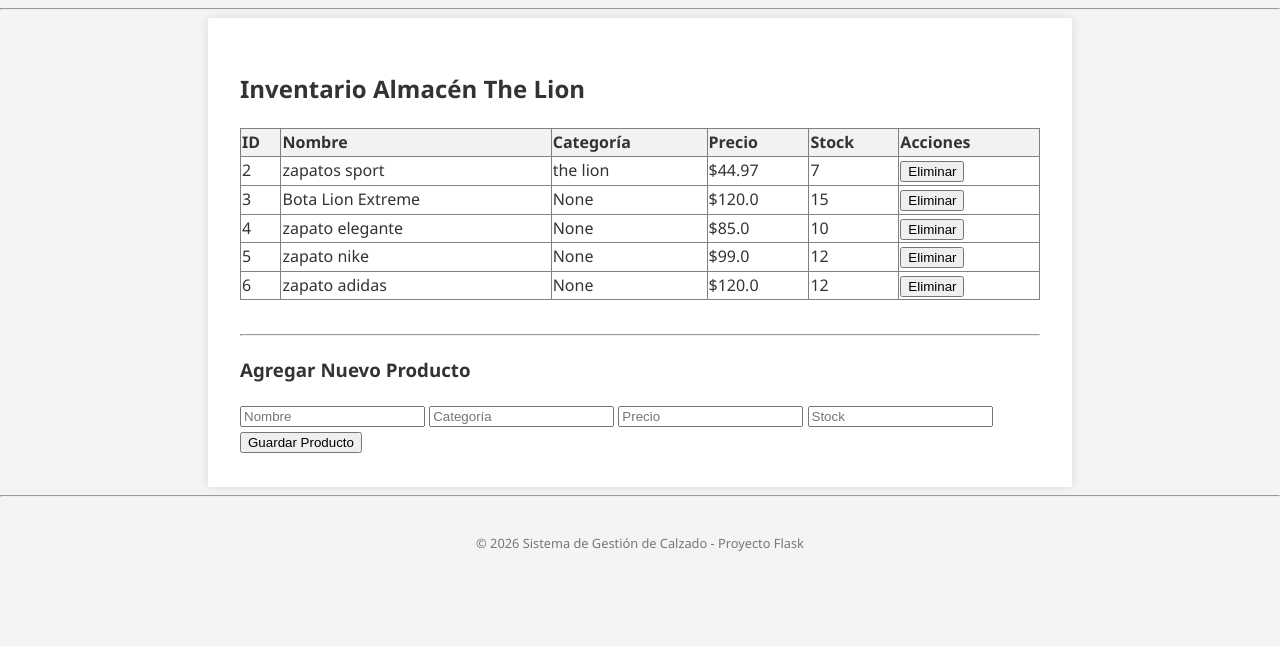
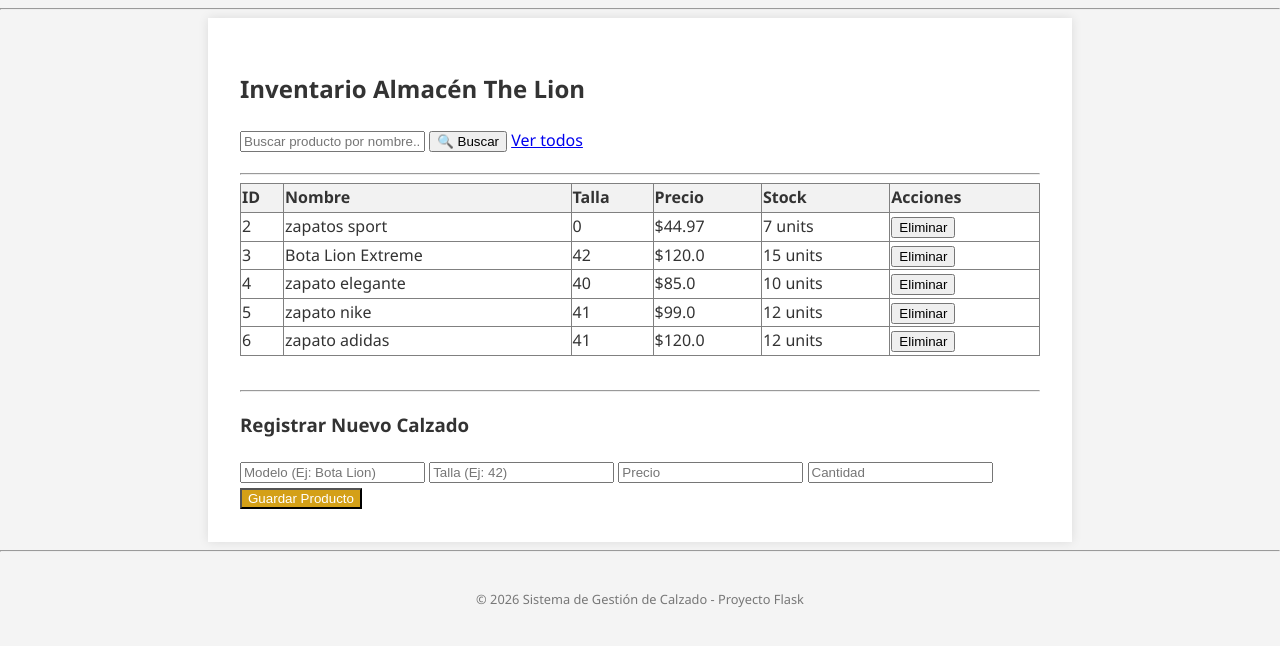
Before and after one commit to JONATHANFELIX115/sistema_ventas_calzado_the_lion, a Flask app: page / in a window 1280 px wide. Shown: the part 58-704 px from the top of the page. Run offline with Flask 3, Linux system fonts and the light colour scheme; data comes from the database, SQL or seed files in the repository; both versions use the stored data as it was after the commit.

Commit message:
Actualización completa del sistema: Lógica de negocio, plantillas y base de datos

```diff
--- a/app.py
+++ b/app.py
@@ -1,41 +1,84 @@
 from flask import Flask, render_template, request, redirect, url_for
-from models import Inventario # Importamos nuestra clase
+from flask_sqlalchemy import SQLAlchemy
+import os
+import json
+import csv
 
 app = Flask(__name__)
 
-# Instanciamos el objeto único de Inventario (POO)
-mi_inventario = Inventario()
+# --- 1. CONFIGURACIÓN ---
+base_dir = os.path.abspath(os.path.dirname(__file__))
+db_path = os.path.join(base_dir, 'sistema_ventas.db')
+app.config['SQLALCHEMY_DATABASE_URI'] = 'sqlite:///' + db_path
+app.config['SQLALCHEMY_TRACK_MODIFICATIONS'] = False
+
+db = SQLAlchemy(app)
+
+# --- 2. MODELO DE DATOS ---
+class Producto(db.Model):
+    __tablename__ = 'productos'
+    id = db.Column(db.Integer, primary_key=True)
+    nombre = db.Column(db.String(100), nullable=False)
+    precio = db.Column(db.Float, nullable=False)
+    stock = db.Column(db.Integer, nullable=False)
+    talla = db.Column(db.Integer, nullable=False)
+
+# --- 3. GUARDADO EN ARCHIVOS (TX/JSON/CSV) ---
+def guardar_en_archivos(p):
+    data_dir = "inventario/data/"
+    if not os.path.exists(data_dir):
+        os.makedirs(data_dir)
+
+    prod_dict = {'nombre': p.nombre, 'precio': p.precio, 'stock': p.stock, 'talla': p.talla}
+
+    # TXT
+    with open(data_dir + "datos.txt", "a") as f:
+        f.write(f"{p.nombre} - Talla: {p.talla}\n")
+    # JSON
+    json_file = data_dir + "datos.json"
+    lista = []
+    if os.path.exists(json_file) and os.path.getsize(json_file) > 0:
+        with open(json_file, "r") as f: lista = json.load(f)
+    lista.append(prod_dict)
+    with open(json_file, "w") as f: json.dump(lista, f, indent=4)
+    # CSV
+    with open(data_dir + "datos.csv", "a", newline='') as f:
+        csv.writer(f).writerow([p.nombre, p.precio, p.stock, p.talla])
+
+# --- 4. RUTAS (EL CEREBRO) ---
 
 @app.route('/')
 def index():
-    # Usamos el método de la clase para obtener la colección de objetos
-    productos = mi_inventario.obtener_todos()
+    productos = Producto.query.all()
     return render_template('index.html', productos=productos)
 
-@app.route('/agregar_web', methods=['POST'])
-def agregar_web():
-    nombre = request.form.get('nombre')
-    categoria = request.form.get('categoria')
-    precio = float(request.form.get('precio'))
-    stock = int(request.form.get('stock'))
-
-    # Llamamos al método de la clase
-    mi_inventario.añadir_producto(nombre, categoria, precio, stock)
+@app.route('/agregar_producto', methods=['POST'])
+def agregar_producto():
+    nuevo = Producto(
+        nombre=request.form.get('nombre'),
+        precio=float(request.form.get('precio')),
+        stock=int(request.form.get('stock')),
+        talla=int(request.form.get('talla'))
+    )
+    db.session.add(nuevo)
+    db.session.commit()
+    guardar_en_archivos(nuevo)
     return redirect(url_for('index'))
 
 @app.route('/eliminar/<int:id>', methods=['POST'])
 def eliminar(id):
-    # Llamamos al método de la clase
-    mi_inventario.eliminar_producto(id)
+    p = Producto.query.get_or_404(id)
+    db.session.delete(p)
+    db.session.commit()
     return redirect(url_for('index'))
-@app.route('/buscar', methods=['GET'])
+
+@app.route('/buscar')
 def buscar():
-    query = request.args.get('query')
-    if query:
-        # Usamos el método de búsqueda de la clase Inventario
-        resultados = mi_inventario.buscar_por_nombre(query)
-    else:
-        resultados = []
-    return render_template('index.html', productos=resultados, busqueda=True)
+    q = request.args.get('query')
+    res = Producto.query.filter(Producto.nombre.contains(q)).all() if q else []
+    return render_template('index.html', productos=res, busqueda=True)
+
 if __name__ == '__main__':
+    with app.app_context():
+        db.create_all()
     app.run(debug=True)
--- /dev/null
+++ b/inventario/data/datos.csv
@@ -0,0 +1,3 @@
+zapato elegante,85.0,10,40
+zapato nike ,99.0,12,41
+zapato adidas,120.0,12,41
--- /dev/null
+++ b/inventario/data/datos.txt
@@ -0,0 +1,3 @@
+zapato elegante - Talla: 40
+zapato nike  - Talla: 41
+zapato adidas - Talla: 41
--- a/models.py
+++ b/models.py
@@ -1,35 +1,47 @@
 import sqlite3
 
-# Clase Producto: Define los atributos de cada zapato
+# 1. La "Entidad" Producto
 class Producto:
-    def __init__(self, id, nombre, categoria, precio, stock):
+    def __init__(self, id, nombre, categoria, precio, stock, talla):
         self.id = id
         self.nombre = nombre
-        self.categoria = categoria
+        self.categoria = categoria # También puedes llamarlo 'marca'
         self.precio = precio
         self.stock = stock
+        self.talla = talla
 
-# Clase Inventario: Gestiona la lógica y la conexión a SQLite
+# 2. El "Gestor" de la Base de Datos
 class Inventario:
     def __init__(self):
         self.db_path = 'sistema_ventas.db'
         self._conectar_db()
 
-    # Método privado para crear la tabla si no existe
     def _conectar_db(self):
+        """Crea la tabla con todos los campos necesarios incluyendo TALLA."""
         conn = sqlite3.connect(self.db_path)
         cursor = conn.cursor()
         cursor.execute('''CREATE TABLE IF NOT EXISTS productos
                           (id INTEGER PRIMARY KEY AUTOINCREMENT,
-                           nombre TEXT,
-                           marca TEXT,
-                           precio REAL,
-                           stock INTEGER)''')
+                           nombre TEXT NOT NULL,
+                           categoria TEXT,
+                           precio REAL NOT NULL,
+                           stock INTEGER NOT NULL,
+                           talla TEXT)''')
         conn.commit()
         conn.close()
 
-    # READ: Retorna una LISTA (Colección) de objetos tipo Producto
+    def añadir_producto(self, nombre, categoria, precio, stock, talla):
+        """Inserta un nuevo zapato en la base de datos."""
+        conn = sqlite3.connect(self.db_path)
+        cursor = conn.cursor()
+        cursor.execute('''INSERT INTO productos (nombre, categoria, precio, stock, talla)
+                          VALUES (?, ?, ?, ?, ?)''',
+                       (nombre, categoria, precio, stock, talla))
+        conn.commit()
+        conn.close()
+
     def obtener_todos(self):
+        """Retorna una lista de objetos tipo Producto."""
         lista_productos = []
         conn = sqlite3.connect(self.db_path)
         conn.row_factory = sqlite3.Row
@@ -37,48 +49,25 @@ class Inventario:
         cursor.execute('SELECT * FROM productos')
         rows = cursor.fetchall()
         for row in rows:
-            # Creamos el objeto y lo añadimos a la lista
-            p = Producto(row['id'], row['nombre'], row['marca'], row['precio'], row['stock'])
+            p = Producto(row['id'], row['nombre'], row['categoria'],
+                         row['precio'], row['stock'], row['talla'])
             lista_productos.append(p)
         conn.close()
         return lista_productos
 
-    # CREATE: Añade un nuevo ítem
-    def añadir_producto(self, nombre, categoria, precio, stock):
-        conn = sqlite3.connect(self.db_path)
-        cursor = conn.cursor()
-        cursor.execute('INSERT INTO productos (nombre, marca, precio, stock) VALUES (?, ?, ?, ?)',
-                       (nombre, categoria, precio, stock))
-        conn.commit()
-        conn.close()
-
-    # DELETE: Elimina por ID
     def eliminar_producto(self, id):
         conn = sqlite3.connect(self.db_path)
         cursor = conn.cursor()
         cursor.execute('DELETE FROM productos WHERE id = ?', (id,))
         conn.commit()
         conn.close()
-        # UPDATE: Actualizar stock o precio
-    def actualizar_producto(self, id, nuevo_precio, nuevo_stock):
+
+    def actualizar_producto(self, id, nuevo_precio, nuevo_stock, nueva_talla):
         conn = sqlite3.connect(self.db_path)
         cursor = conn.cursor()
-        cursor.execute('UPDATE productos SET precio = ?, stock = ? WHERE id = ?',
-                       (nuevo_precio, nuevo_stock, id))
+        cursor.execute('''UPDATE productos
+                          SET precio = ?, stock = ?, talla = ?
+                          WHERE id = ?''',
+                       (nuevo_precio, nuevo_stock, nueva_talla, id))
         conn.commit()
         conn.close()
-
-    # SEARCH: Buscar por nombre y devolver una LISTA (Colección)
-    def buscar_por_nombre(self, nombre_buscado):
-        lista_resultados = []
-        conn = sqlite3.connect(self.db_path)
-        conn.row_factory = sqlite3.Row
-        cursor = conn.cursor()
-        # Usamos LIKE para búsquedas parciales
-        cursor.execute("SELECT * FROM productos WHERE nombre LIKE ?", ('%' + nombre_buscado + '%',))
-        rows = cursor.fetchall()
-        for row in rows:
-            p = Producto(row['id'], row['nombre'], row['marca'], row['precio'], row['stock'])
-            lista_resultados.append(p)
-        conn.close()
-        return lista_resultados
--- a/templates/index.html
+++ b/templates/index.html
@@ -1,13 +1,21 @@
 {% extends "base.html" %}
 {% block content %}
 <h2>Inventario Almacén The Lion</h2>
+
+<form action="{{ url_for('buscar') }}" method="GET" style="margin-bottom: 20px;">
+    <input type="text" name="query" placeholder="Buscar producto por nombre..." required>
+    <button type="submit">🔍 Buscar</button>
+    <a href="{{ url_for('index') }}">Ver todos</a>
+</form>
+
+<hr>
 
 <table border="1" style="width:100%; border-collapse: collapse; text-align: left;">
     <thead>
         <tr style="background-color: #f2f2f2;">
             <th>ID</th>
             <th>Nombre</th>
-            <th>Categoría</th>
+            <th>Talla</th>
             <th>Precio</th>
             <th>Stock</th>
             <th>Acciones</th>
@@ -18,12 +26,12 @@
         <tr>
             <td>{{ p.id }}</td>
             <td>{{ p.nombre }}</td>
-            <td>{{ p.categoria }}</td>
+            <td>{{ p.talla }}</td>
             <td>${{ p.precio }}</td>
-            <td>{{ p.stock }}</td>
+            <td>{{ p.stock }} units</td>
             <td>
                 <form action="{{ url_for('eliminar', id=p.id) }}" method="POST" style="display:inline;">
-                    <button type="submit" onclick="return confirm('¿Seguro?')">Eliminar</button>
+                    <button type="submit" onclick="return confirm('¿Estás seguro de eliminar este calzado?')">Eliminar</button>
                 </form>
             </td>
         </tr>
@@ -33,16 +41,13 @@
 
 <br><hr>
 
-<h3>Agregar Nuevo Producto</h3>
-<form action="{{ url_for('agregar_web') }}" method="POST">
-    <input type="text" name="nombre" placeholder="Nombre" required>
-    <input type="text" name="categoria" placeholder="Categoría" required>
+<h3>Registrar Nuevo Calzado</h3>
+<form action="{{ url_for('agregar_producto') }}" method="POST">
+    <input type="text" name="nombre" placeholder="Modelo (Ej: Bota Lion)" required>
+    <input type="number" name="talla" placeholder="Talla (Ej: 42)" required>
     <input type="number" step="0.01" name="precio" placeholder="Precio" required>
-    <input type="number" name="stock" placeholder="Stock" required>
-    <button type="submit">Guardar Producto</button>
+    <input type="number" name="stock" placeholder="Cantidad" required>
+    <button type="submit" style="background-color: #d4a017; color: white; cursor: pointer;">Guardar Producto</button>
 </form>
-{% endblock %} <form action="{{ url_for('buscar') }}" method="GET" style="margin-bottom: 20px;">
-    <input type="text" name="query" placeholder="Buscar producto por nombre..." required>
-    <button type="submit">🔍 Buscar</button>
-    <a href="{{ url_for('index') }}">Ver todos</a>
-</form>
+
+{% endblock %}
```
Also changed, not shown: inventario/data/datos.json (added, +20 -0 lines), inventario/productos.py (added, +37 -0 lines), requirements.txt (+11 -7 lines), static/styles.css (+50 -0 lines), templates/producto.html (+22 -0 lines), inventario/__init__.py (added), sistema_ventas.db, templates/datos.html (added).
